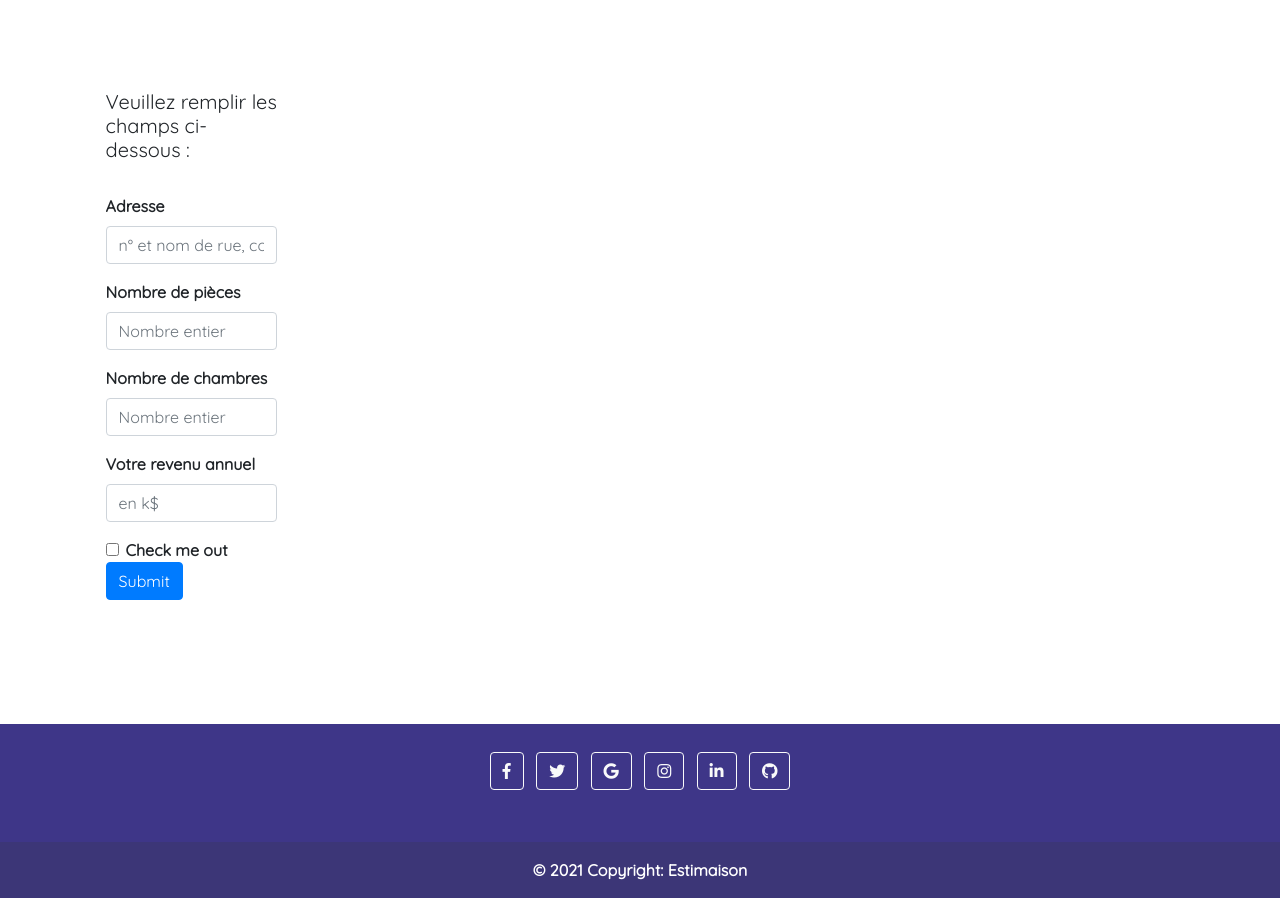
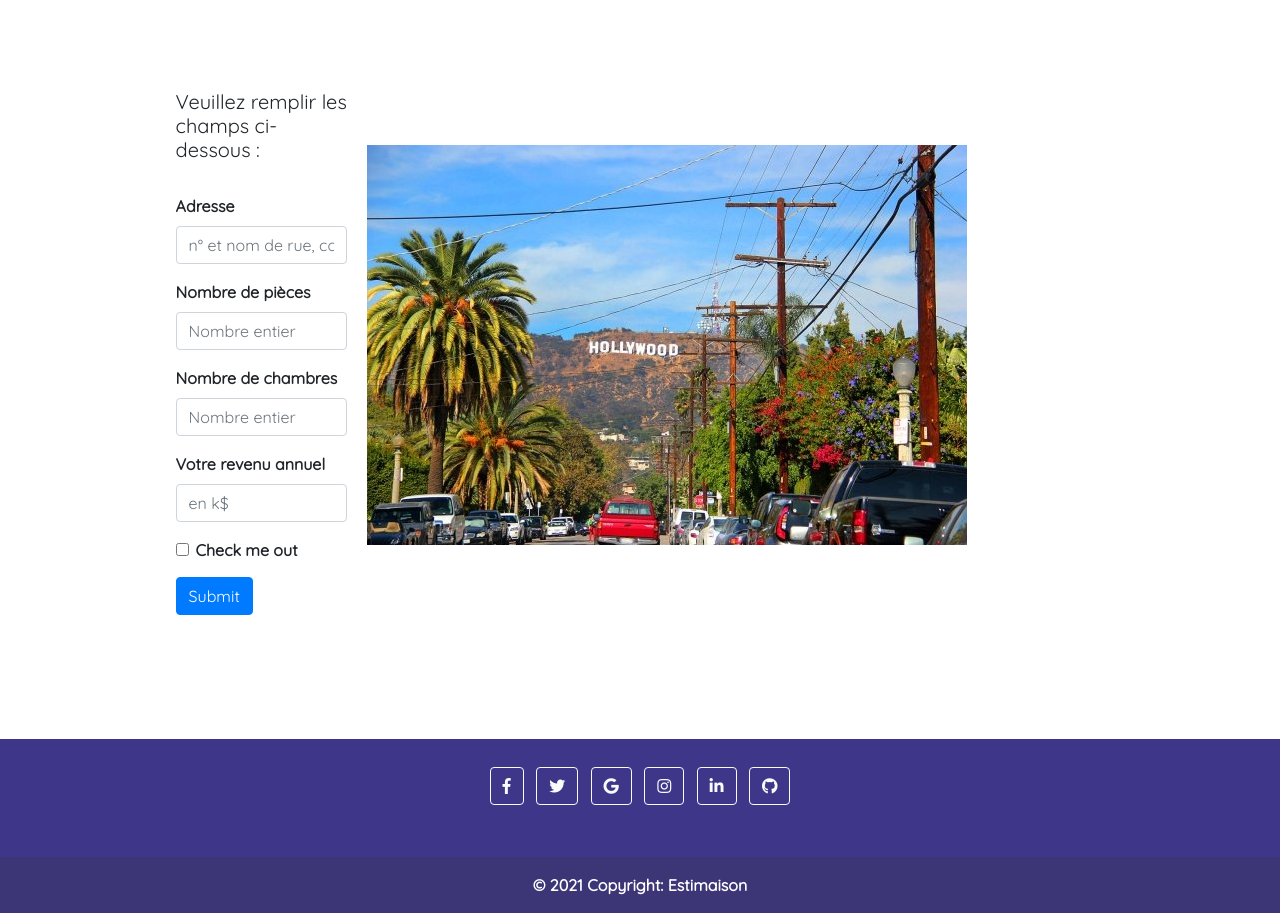
Before and after one commit to julienbosse/Brief_agile, a Flask app: page /form_predict in a window 1280 px wide. Shown: the part 582-1495 px from the top of the page. Run offline with Flask 2, Linux system fonts and the light colour scheme; some libraries are stand-ins or nearby versions.

Commit message:
form predict.html fixed
fixed

```diff
--- a/V2/app/templates/form_predict.html
+++ b/V2/app/templates/form_predict.html
@@ -3,8 +3,8 @@
 {% block title %}Predict{% endblock %}
 {% block body %}
 
-<div class="section-2">
-    <div class="container-fluid">
+<div class="section-3">
+    <div class="container">
         <div class="row">
             <div class="wrapper-form">
                 <div class="content-section">
@@ -38,6 +38,11 @@
                   </div>
                 </div>
             </div>
+            <div class="col-lg-4">
+                <div class="img-content">
+                    <img src="../static/img/californie-predict.jpg" >
+                </div>
+            </div>
         </div>
     </div>
 </div>
```
